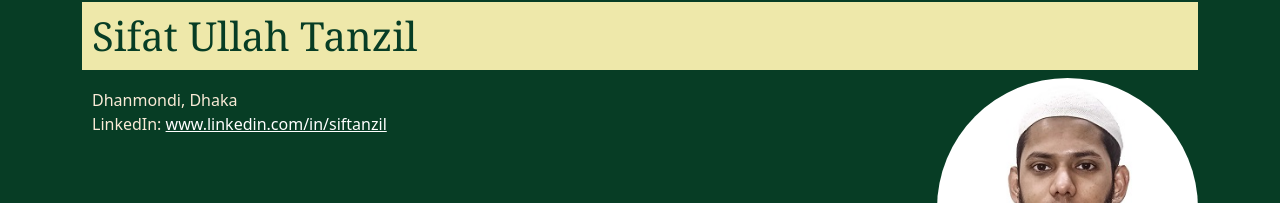
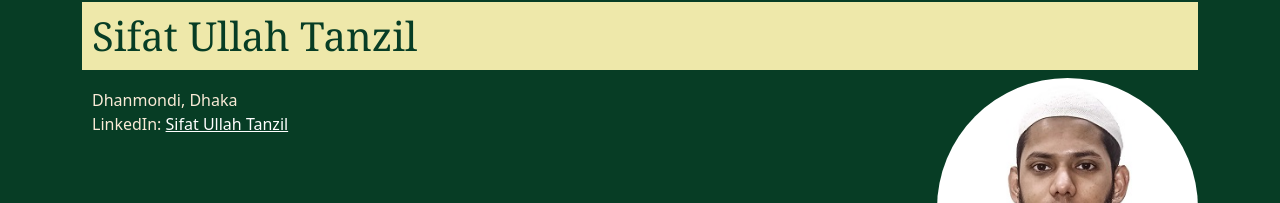
Before and after one commit to siftanzil/siftanzil.github.io, a plain HTML site: page resume/index.html in a window 1280 px wide. Shown: the top 203 px of the page. Drawn offline with nearby package versions, Linux system fonts and the light colour scheme.

Commit message:
Update index.html

```diff
--- a/resume/index.html
+++ b/resume/index.html
@@ -20,7 +20,7 @@
                 <div class="col">
                     <p> Dhanmondi, Dhaka <br>
                         LinkedIn: <a href="https://www.linkedin.com/in/siftanzil"
-                            style="color: white;">www.linkedin.com/in/siftanzil</a> <br>
+                            style="color: white;">Sifat Ullah Tanzil</a> <br>
                     </p>
                 </div>
                 <div class="col-5 col-sm-3"><img class="img-fluid" id="potrait" src="./img/Photo.jpg"
```
